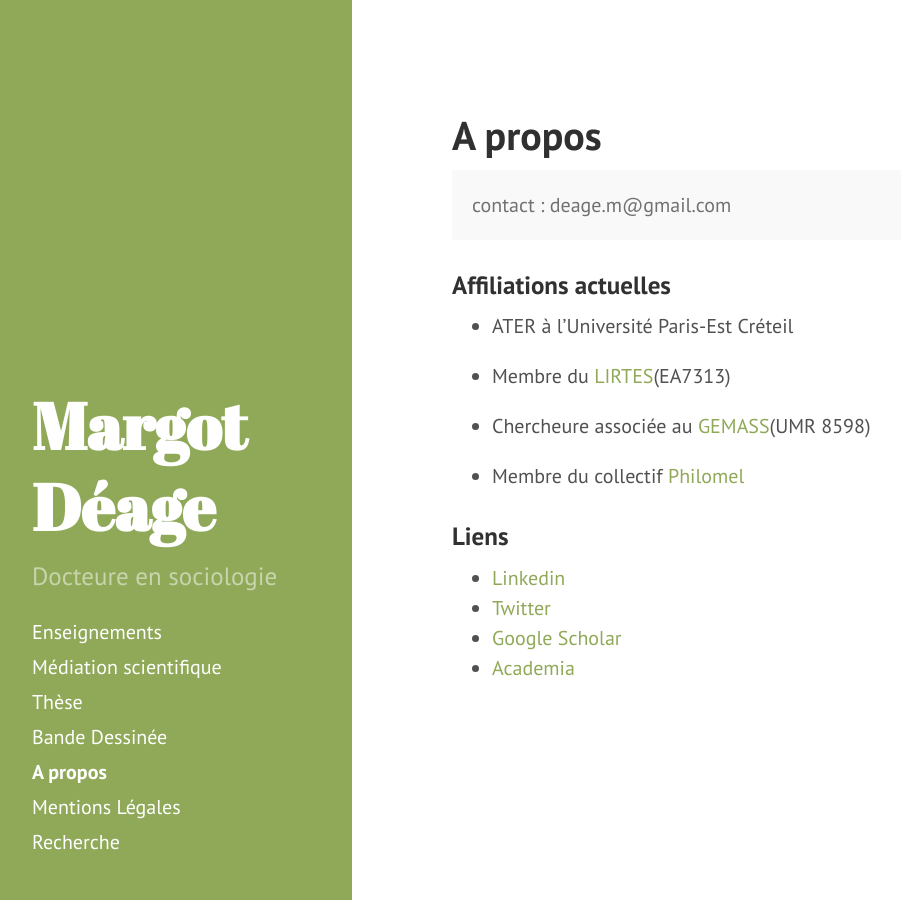
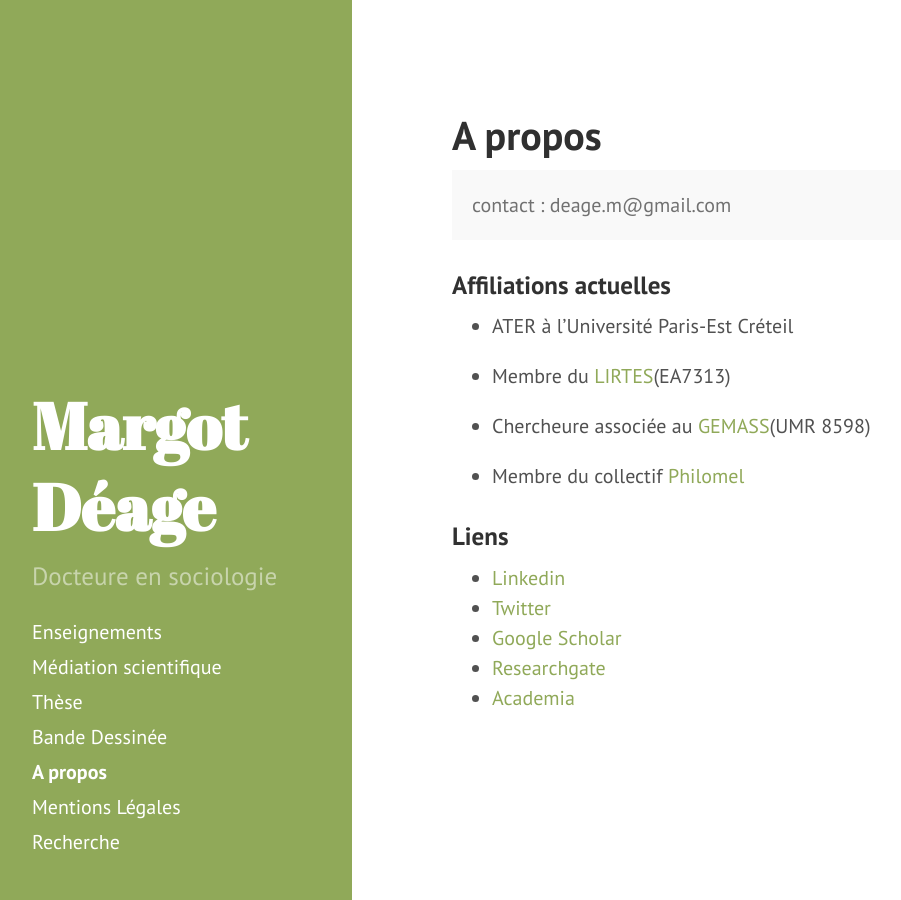
Before and after one commit to margotdeage/margotdeage.github.io, a Jekyll site: the page built from index.md, in a window 1280 px wide. Shown: the whole page, without its empty margins (8-909 px from the left). Built offline with Jekyll 4.4.1, drawn with Linux system fonts in a browser that asks for light colours; the list of posts is cut into pages by our own code.

Commit message:
Update index.md

```diff
--- a/index.md
+++ b/index.md
@@ -25,4 +25,5 @@ title: A propos
 * [Linkedin](https://www.linkedin.com/in/margot-d%C3%A9age-435a3a170/?originalSubdomain=fr)
 * [Twitter](https://twitter.com/stalkologist)
 * [Google Scholar](https://scholar.google.fr/citations?user=CwkHhTcAAAAJ&hl=fr)
+* [Researchgate](https://www.researchgate.net/profile/Margot-Deage)
 * [Academia](https://u-pec.academia.edu/MargotD%C3%A9age)
```
